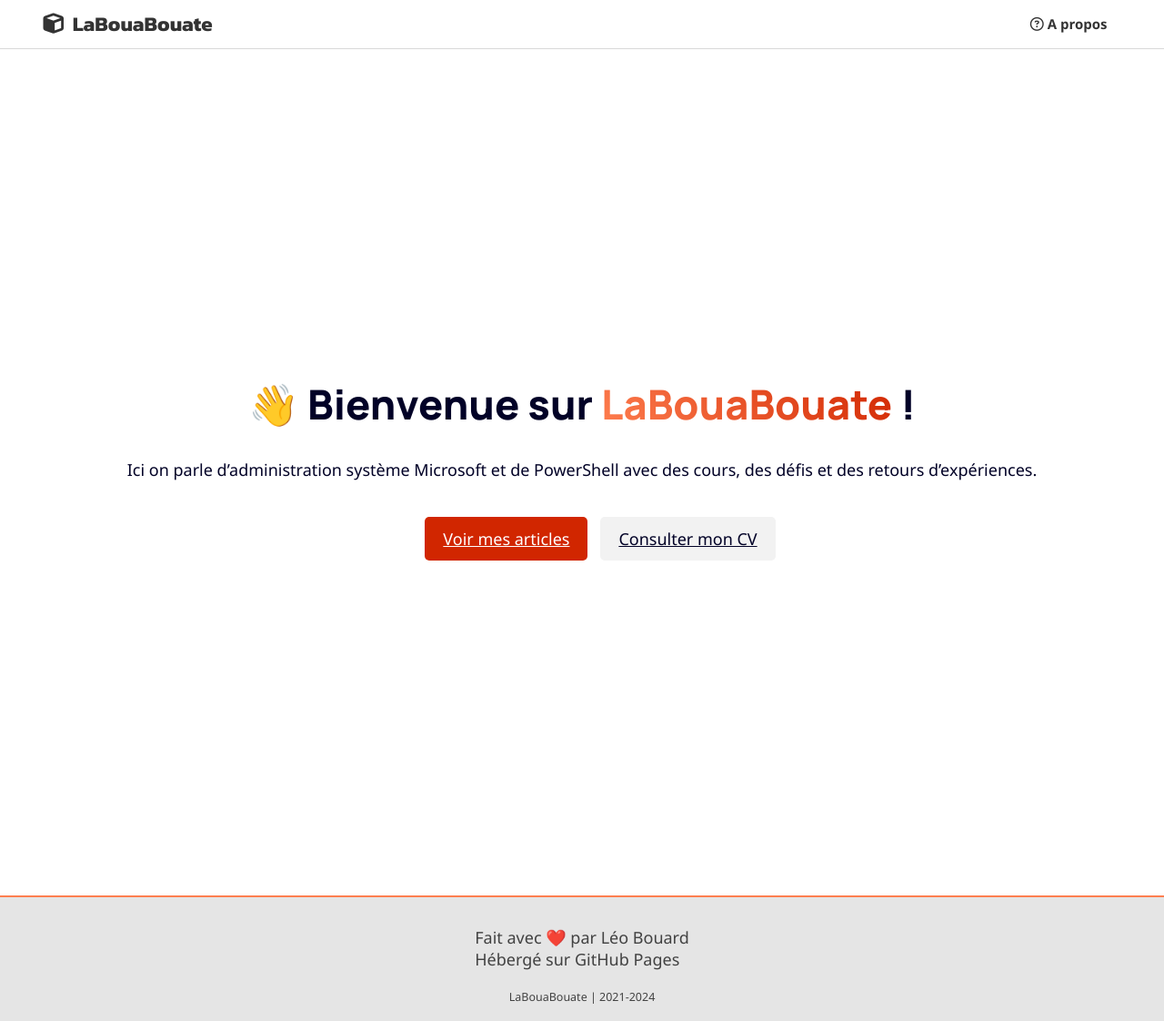
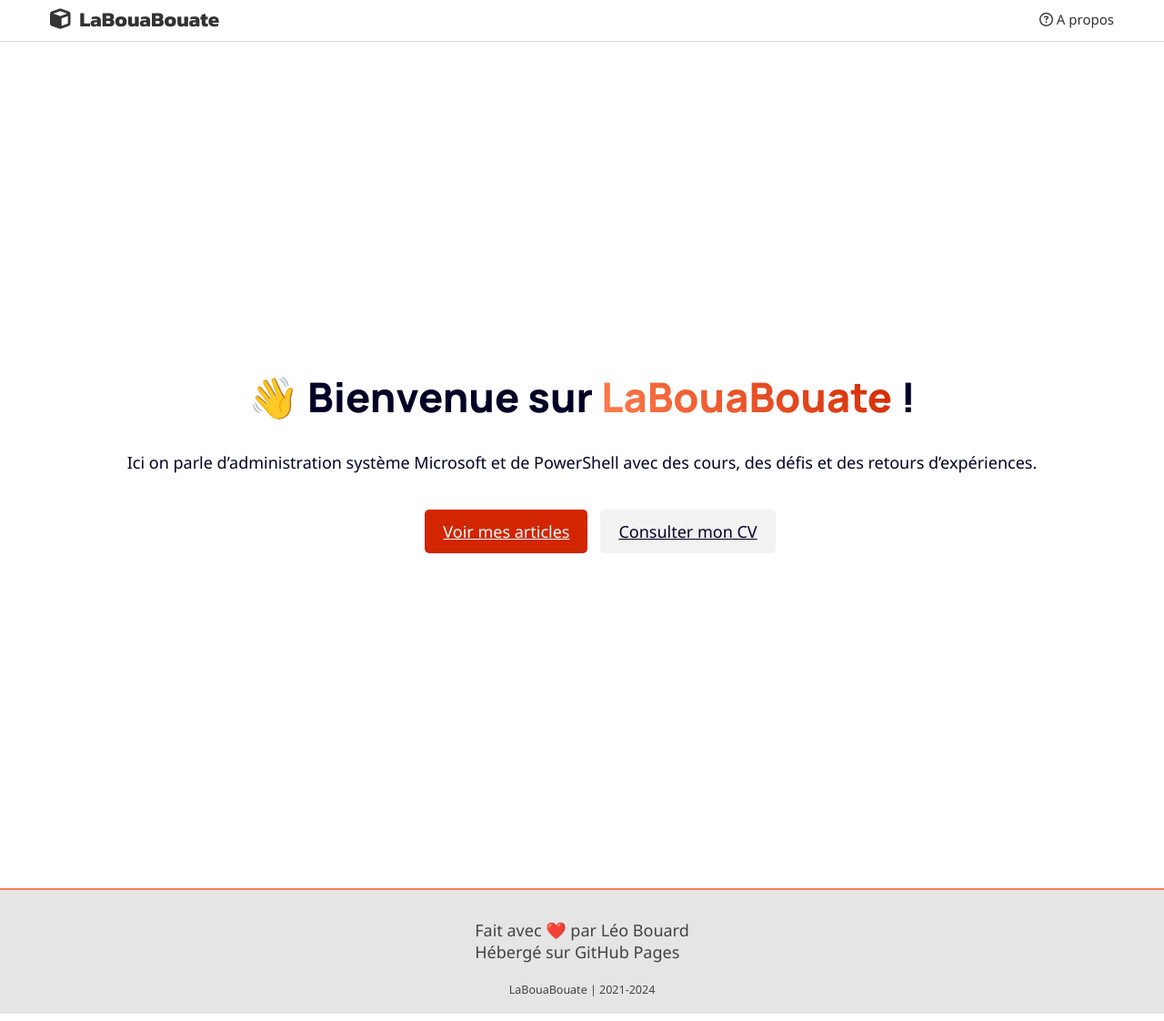
Before and after one commit to leobouard/leobouard.github.io, a Jekyll site: the page built from index.md, in a window 1280 px wide. Shown: the whole page at 91% size. Built offline with Jekyll 4.4.1, drawn with Linux system fonts in a browser that asks for light colours; nearby versions of some CDN libraries; some web fonts are replaced; our own code applies the rules of GitHub Pages for plain Markdown files.

Commit message:
Update style.scss

```diff
--- a/assets/css/style.scss
+++ b/assets/css/style.scss
@@ -20,14 +20,6 @@
     --neutral: #757575;
     --positive: #77c571;
     --negative: #fde7e9;
-
-    a.light-mode {
-        display: none;
-    }
-
-    a.dark-mode {
-        display: inline-flex;
-    }
 }
 
 html.dark {
@@ -46,20 +38,7 @@
     --positive: #17470d;
     --negative:  #5b1d24;
 
-    a.dark-mode {
-        display: none;
-    }
-
-    a.light-mode {
-        display: inline-flex;
-    }
-
-    .bottom-buttons > a:last-child {
-        color: var(--text);
-    }
-
     pre > code {
-
         /*PowerShell*/
         .bp, .nv, .bp { color: #7cdcf0; } /*Variables*/
         .n            { color: #dcdcaa; } /*Commandes*/
@@ -104,25 +83,28 @@
     nav {
         width: 100%;
         max-width: 1200px;
-        padding: 0px 1em 0 0;
         display: flex;
         align-items: center;
         justify-content: space-between;
     }
 
-    nav a, nav .menu {
+    nav a {
         color: var(--title);
-        font-weight: bold;
-        margin: 5px 0px;
+        font-weight: 500;
         padding: 10px 15px;
         transition: all 100ms ease-in-out;
         text-decoration: none;
         border-radius: var(--borderradius);
+        border-bottom: 2px solid transparent;
+    }
+
+    nav a:hover, nav a:active {
+        color: var(--text);
+        border-bottom: 2px solid var(--accent);
     }
 
     nav a:hover {
-        color: var(--text);
-        background: rgba(0,0,0,.1);
+        background: var(--accentbg);
     }
 
     nav a.home {
```
